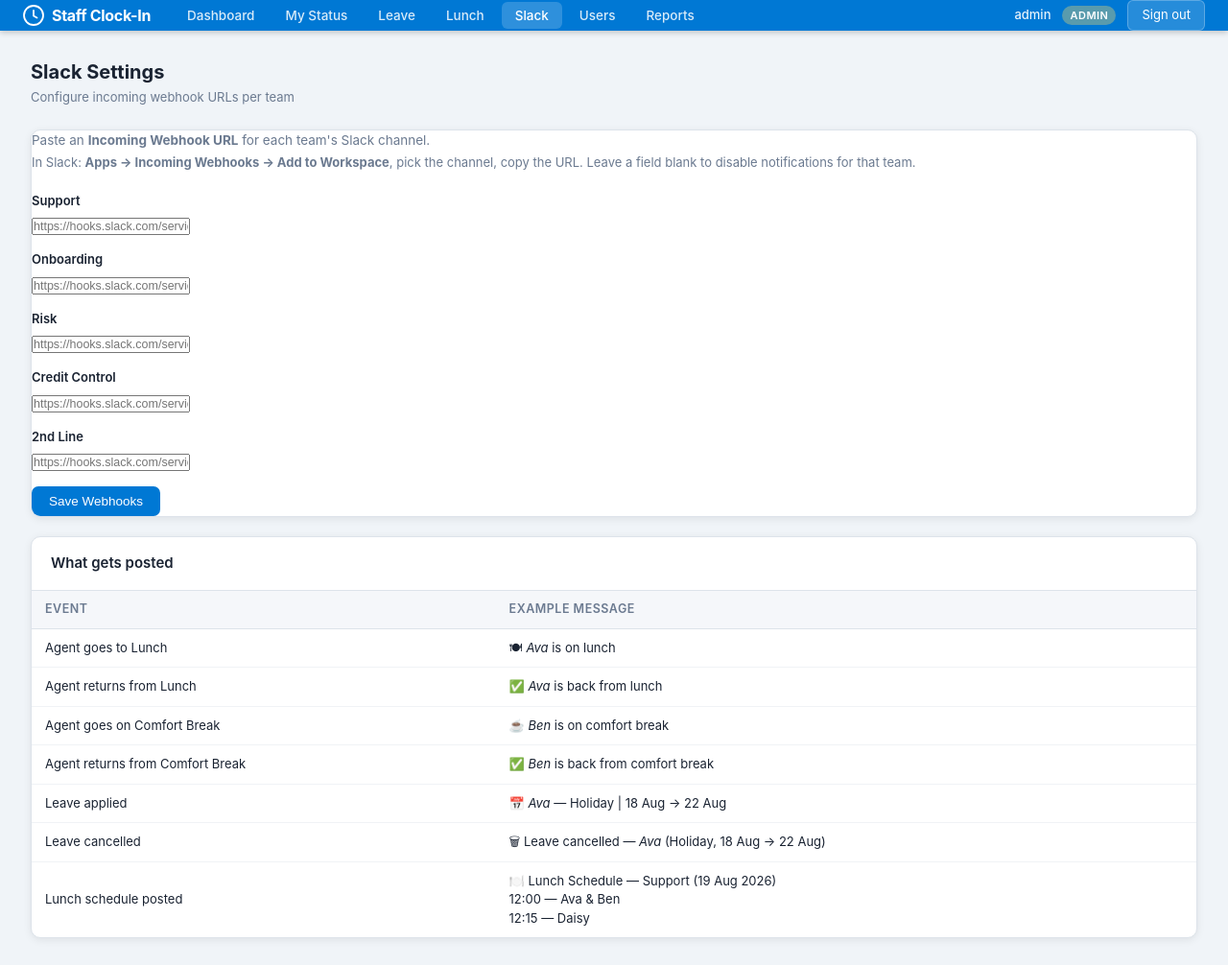
After one commit to ashsmyth21/clock-in-app, a Flask app: page /admin/slack in a window 1280 px wide. The commit adds this page. Shown: the whole page at 96% size. Run offline with Flask 3, Linux system fonts and the light colour scheme; a user stored in the database is signed in; data that the repository does not hold is empty.

Commit message:
Slack integration: absence/leave notifications, lunch scheduler, per-team webhooks

```diff
--- a/app.py
+++ b/app.py
@@ -1,8 +1,11 @@
 import csv
 import io
+import json
 import logging
 import os
+import random
 import sys
+import urllib.request
 from datetime import datetime, date, timedelta
 from functools import wraps
 
@@ -83,6 +86,48 @@
     'Tickets':       '#34495e',
     'Clocked Out':   '#95a5a6',
 }
+
+
+# ─── Slack helpers ────────────────────────────────────────────────────────────
+
+def _post_slack(url, text):
+    """Fire-and-forget POST to a Slack incoming webhook. Silently swallows errors."""
+    try:
+        payload = json.dumps({'text': text}).encode('utf-8')
+        req = urllib.request.Request(
+            url, data=payload,
+            headers={'Content-Type': 'application/json'},
+            method='POST',
+        )
+        urllib.request.urlopen(req, timeout=5)
+    except Exception:
+        pass
+
+
+def _team_webhook(db, team):
+    """Return the webhook URL for a team, or None."""
+    if not team:
+        return None
+    row = db.execute(
+        'SELECT webhook_url FROM slack_webhooks WHERE team = ?', (team,)
+    ).fetchone()
+    return row['webhook_url'] if row else None
+
+
+_ABSENCE_STATUSES = {'Lunch', 'Comfort Break'}
+_ABSENCE_ICONS    = {'Lunch': '🍽', 'Comfort Break': '☕'}
+
+
+def _absence_notify(db, username, team, prev_status, new_status):
+    """Post to the team Slack channel when entering or leaving an absence status."""
+    webhook = _team_webhook(db, team)
+    if not webhook:
+        return
+    if new_status in _ABSENCE_STATUSES:
+        icon = _ABSENCE_ICONS.get(new_status, '⏸')
+        _post_slack(webhook, f"{icon} *{username}* is on {new_status.lower()}")
+    elif prev_status in _ABSENCE_STATUSES:
+        _post_slack(webhook, f"✅ *{username}* is back from {prev_status.lower()}")
 
 
 # ─── User model ───────────────────────────────────────────────────────────────
@@ -429,11 +474,14 @@
     if not sess:
         flash('You must clock in before setting a status.', 'warning')
         return redirect(url_for('agent_dashboard'))
+    prev_ev = _current_status(db, sess['id'])
+    prev_status = prev_ev['status'] if prev_ev else 'Available'
     db.execute(
         'INSERT INTO status_events (user_id, session_id, status, timestamp) VALUES (?, ?, ?, ?)',
         (current_user.id, sess['id'], status, datetime.now().isoformat())
     )
     db.commit()
+    _absence_notify(db, current_user.username, current_user.team, prev_status, status)
     return redirect(url_for('agent_dashboard'))
 
 
@@ -808,6 +856,17 @@
         (uid, leave_type, date_from, date_to, half_day, current_user.id, datetime.now().isoformat(), notes or None)
     )
     db.commit()
+    # Slack notification
+    target_user = db.execute("SELECT username, team FROM users WHERE id = ?", (uid,)).fetchone()
+    if target_user:
+        webhook = _team_webhook(db, target_user['team'])
+        if webhook:
+            period = f" ({half_day})" if half_day else ''
+            if date_from == date_to:
+                date_str = datetime.fromisoformat(date_from).strftime('%d %b') + period
+            else:
+                date_str = f"{datetime.fromisoformat(date_from).strftime('%d %b')} → {datetime.fromisoformat(date_to).strftime('%d %b')}{period}"
+            _post_slack(webhook, f"📅 *{target_user['username']}* — {leave_type} | {date_str}")
     flash('Leave applied.', 'success')
     return redirect(url_for('leave_management'))
 
@@ -828,10 +887,122 @@
         if record['team'] != current_user.team and record['user_id'] != current_user.id:
             flash('Access denied.', 'danger')
             return redirect(url_for('leave_management'))
+    leave_row = db.execute(
+        "SELECT lr.leave_type, lr.leave_date_from, lr.leave_date_to, lr.half_day,"
+        " u.username, u.team FROM leave_records lr JOIN users u ON u.id = lr.user_id WHERE lr.id = ?",
+        (lid,)
+    ).fetchone()
     db.execute('DELETE FROM leave_records WHERE id = ?', (lid,))
     db.commit()
+    if leave_row:
+        webhook = _team_webhook(db, leave_row['team'])
+        if webhook:
+            period = f" ({leave_row['half_day']})" if leave_row['half_day'] else ''
+            if leave_row['leave_date_from'] == leave_row['leave_date_to']:
+                date_str = datetime.fromisoformat(leave_row['leave_date_from']).strftime('%d %b') + period
+            else:
+                date_str = (f"{datetime.fromisoformat(leave_row['leave_date_from']).strftime('%d %b')}"
+                            f" → {datetime.fromisoformat(leave_row['leave_date_to']).strftime('%d %b')}{period}")
+            _post_slack(webhook, f"🗑 Leave cancelled — *{leave_row['username']}* ({leave_row['leave_type']}, {date_str})")
     flash('Leave record deleted.', 'success')
     return redirect(url_for('leave_management'))
+
+
+# ─── Slack settings ───────────────────────────────────────────────────────────
+
+@app.route('/admin/slack', methods=['GET', 'POST'])
+@login_required
+@admin_required
+def slack_settings():
+    db = get_db()
+    if request.method == 'POST':
+        for team in TEAMS:
+            url = request.form.get(f'webhook_{team}', '').strip()
+            if url:
+                db.execute(
+                    "INSERT INTO slack_webhooks (team, webhook_url, updated_at) VALUES (?, ?, ?)"
+                    " ON CONFLICT(team) DO UPDATE SET webhook_url=excluded.webhook_url, updated_at=excluded.updated_at",
+                    (team, url, datetime.now().isoformat())
+                )
+            else:
+                db.execute('DELETE FROM slack_webhooks WHERE team = ?', (team,))
+        db.commit()
+        flash('Slack webhook URLs saved.', 'success')
+        return redirect(url_for('slack_settings'))
+    webhooks = {row['team']: row['webhook_url']
+                for row in db.execute('SELECT team, webhook_url FROM slack_webhooks').fetchall()}
+    return render_template('slack_settings.html', webhooks=webhooks)
+
+
+# ─── Lunch scheduler ──────────────────────────────────────────────────────────
+
+def _build_lunch_slots(db, team):
+    today = date.today().isoformat()
+    agents = db.execute(
+        "SELECT u.username FROM sessions s JOIN users u ON u.id = s.user_id"
+        " WHERE date(s.clock_in) = ? AND s.clock_out IS NULL"
+        " AND u.team = ? AND u.deleted_at IS NULL AND u.is_active = 1",
+        (today, team)
+    ).fetchall()
+    names = [a['username'] for a in agents]
+    on_leave = {r['username'] for r in db.execute(
+        "SELECT u.username FROM leave_records lr JOIN users u ON u.id = lr.user_id"
+        " WHERE lr.leave_date_from <= ? AND lr.leave_date_to >= ? AND u.team = ?",
+        (today, today, team)
+    ).fetchall()}
+    names = [n for n in names if n not in on_leave]
+    random.shuffle(names)
+    from datetime import datetime as _dt
+    slot_dt = _dt(date.today().year, date.today().month, date.today().day, 12, 0)
+    slots = []
+    i = 0
+    while i < len(names):
+        pair = names[i:i + 2]
+        slots.append((slot_dt.strftime('%H:%M'), pair))
+        slot_dt += timedelta(minutes=15)
+        i += 2
+    return slots
+
+
+@app.route('/manager/lunch')
+@login_required
+@manager_required
+def lunch_schedule():
+    db = get_db()
+    teams_to_schedule = TEAMS if current_user.role in ('admin', 'account_owner') else (
+        [current_user.team] if current_user.team else []
+    )
+    schedules = {}
+    for team in teams_to_schedule:
+        slots = _build_lunch_slots(db, team)
+        schedules[team] = {'slots': slots, 'has_webhook': bool(_team_webhook(db, team))}
+    return render_template('lunch_schedule.html', schedules=schedules,
+                           today=date.today().strftime('%d %b %Y'))
+
+
+@app.route('/manager/lunch/post', methods=['POST'])
+@login_required
+@manager_required
+def post_lunch_to_slack():
+    team = request.form.get('team', '')
+    if not team:
+        flash('No team specified.', 'danger')
+        return redirect(url_for('lunch_schedule'))
+    db = get_db()
+    webhook = _team_webhook(db, team)
+    if not webhook:
+        flash(f'No Slack webhook configured for {team}.', 'danger')
+        return redirect(url_for('lunch_schedule'))
+    slots = _build_lunch_slots(db, team)
+    if not slots:
+        flash(f'No one is clocked in for {team} today.', 'warning')
+        return redirect(url_for('lunch_schedule'))
+    lines = [f"*\U0001f37d️ Lunch Schedule — {team} ({date.today().strftime('%d %b %Y')})*"]
+    for time_str, names in slots:
+        lines.append(f"{time_str} — {' & '.join(names)}")
+    _post_slack(webhook, '\n'.join(lines))
+    flash(f'Lunch schedule posted to Slack for {team}.', 'success')
+    return redirect(url_for('lunch_schedule'))
 
 
 # ─── Reports ──────────────────────────────────────────────────────────────────
--- a/templates/base.html
+++ b/templates/base.html
@@ -23,6 +23,10 @@
       <li><a href="{{ url_for('manager_dashboard') }}" class="{% if request.endpoint == 'manager_dashboard' %}active{% endif %}">Dashboard</a></li>
       <li><a href="{{ url_for('agent_dashboard') }}" class="{% if request.endpoint == 'agent_dashboard' %}active{% endif %}">My Status</a></li>
       <li><a href="{{ url_for('leave_management') }}" class="{% if request.endpoint == 'leave_management' %}active{% endif %}">Leave</a></li>
+      <li><a href="{{ url_for('lunch_schedule') }}" class="{% if request.endpoint in ('lunch_schedule','post_lunch_to_slack') %}active{% endif %}">Lunch</a></li>
+      {% if current_user.role in ('admin', 'account_owner') %}
+      <li><a href="{{ url_for('slack_settings') }}" class="{% if request.endpoint == 'slack_settings' %}active{% endif %}">Slack</a></li>
+      {% endif %}
       <li><a href="{{ url_for('user_management') }}" class="{% if request.endpoint == 'user_management' %}active{% endif %}">Users</a></li>
       <li><a href="{{ url_for('reports') }}" class="{% if request.endpoint == 'reports' %}active{% endif %}">Reports</a></li>
     {% else %}
--- /dev/null
+++ b/templates/slack_settings.html
@@ -0,0 +1,56 @@
+{% extends "base.html" %}
+{% block title %}Slack Settings — Staff Clock-In{% endblock %}
+
+{% block content %}
+<div class="page-header">
+  <div>
+    <div class="page-title">Slack Settings</div>
+    <div class="page-sub">Configure incoming webhook URLs per team</div>
+  </div>
+</div>
+
+<div class="card">
+  <p style="color:var(--text-muted);font-size:13.5px;margin-bottom:4px;">
+    Paste an <strong>Incoming Webhook URL</strong> for each team's Slack channel.
+  </p>
+  <p style="color:var(--text-muted);font-size:13px;margin-bottom:20px;">
+    In Slack: <strong>Apps → Incoming Webhooks → Add to Workspace</strong>, pick the channel, copy the URL.
+    Leave a field blank to disable notifications for that team.
+  </p>
+  <form method="POST">
+    {% for team in teams %}
+    <div class="form-group">
+      <label>{{ team }}</label>
+      <input type="url" name="webhook_{{ team }}"
+             value="{{ webhooks.get(team, '') }}"
+             placeholder="https://hooks.slack.com/services/…"
+             style="font-size:12.5px;">
+    </div>
+    {% endfor %}
+    <div style="margin-top:8px;">
+      <button type="submit" class="btn btn-primary">Save Webhooks</button>
+    </div>
+  </form>
+</div>
+
+<div class="card" style="margin-top:20px;">
+  <div class="card-header"><span class="card-title">What gets posted</span></div>
+  <table style="font-size:13px;">
+    <thead>
+      <tr>
+        <th>Event</th>
+        <th>Example message</th>
+      </tr>
+    </thead>
+    <tbody>
+      <tr><td>Agent goes to Lunch</td><td>🍽 <em>Ava</em> is on lunch</td></tr>
+      <tr><td>Agent returns from Lunch</td><td>✅ <em>Ava</em> is back from lunch</td></tr>
+      <tr><td>Agent goes on Comfort Break</td><td>☕ <em>Ben</em> is on comfort break</td></tr>
+      <tr><td>Agent returns from Comfort Break</td><td>✅ <em>Ben</em> is back from comfort break</td></tr>
+      <tr><td>Leave applied</td><td>📅 <em>Ava</em> — Holiday | 18 Aug → 22 Aug</td></tr>
+      <tr><td>Leave cancelled</td><td>🗑 Leave cancelled — <em>Ava</em> (Holiday, 18 Aug → 22 Aug)</td></tr>
+      <tr><td>Lunch schedule posted</td><td>🍽️ Lunch Schedule — Support (19 Aug 2026)<br>12:00 — Ava &amp; Ben<br>12:15 — Daisy</td></tr>
+    </tbody>
+  </table>
+</div>
+{% endblock %}
```
Also changed, not shown: database.py (+8 -0 lines), templates/lunch_schedule.html (added, +63 -0 lines).
